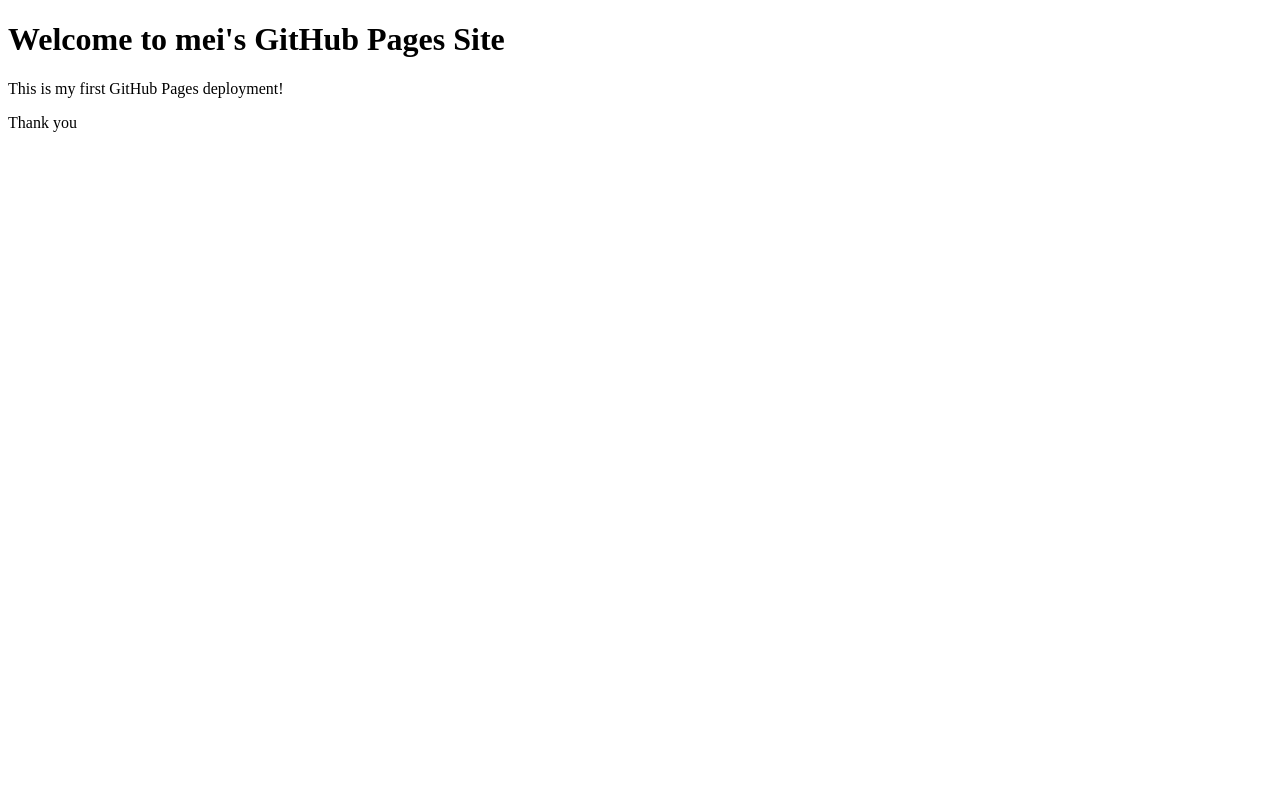
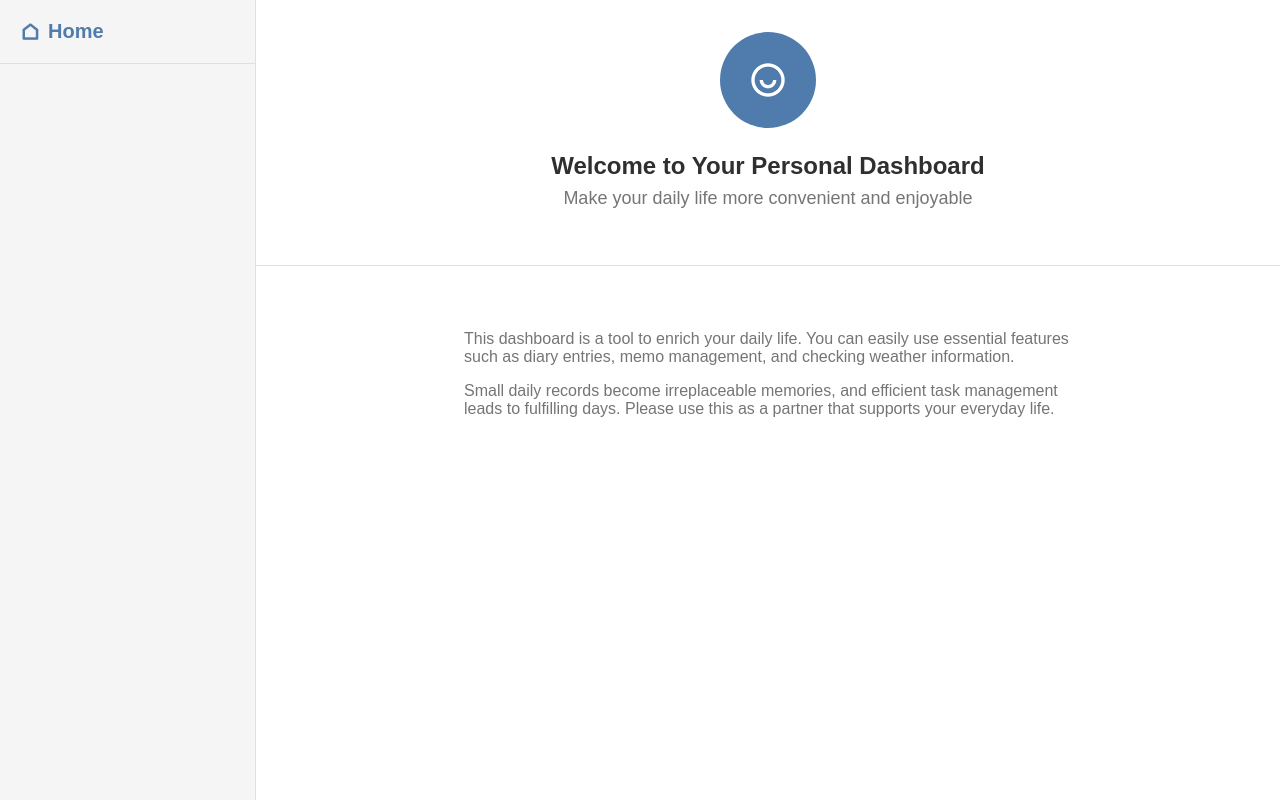
Before and after one commit to liofval/webapp, a plain HTML site: page index.html in a window 1280 px wide. Drawn offline with nearby package versions, Linux system fonts and the light colour scheme.

Commit message:
Add files via upload

```diff
--- a/index.html
+++ b/index.html
@@ -1,13 +1,46 @@
 <!DOCTYPE html>
 <html lang="en">
-<head>
-    <meta charset="UTF-8">
-    <meta name="viewport" content="width=device-width, initial-scale=1.0">
-    <title>My GitHub Pages Site</title>
-</head>
-<body>
-    <h1>Welcome to mei's GitHub Pages Site</h1>
-    <p>This is my first GitHub Pages deployment!</p>
-    <p>Thank you</p>
+  <head>
+    <meta charset="UTF-8" />
+    <meta name="viewport" content="width=device-width, initial-scale=1.0" />
+    <title>Dashboard</title>
+    <link rel="stylesheet" href="./style.css" />
+    <link href="https://cdn.jsdelivr.net/npm/remixicon@4.5.0/fonts/remixicon.css" rel="stylesheet" />
+  </head>
+  <body>
+  <div class="dashboard-container">
+  <aside class="sidebar">
+  <div class="sidebar-header">
+    <a href="#" class="sidebar-home">
+      <span class="ri-home-line"></span>
+      <span>Home</span>
+    </a>
+  </div>
+  </aside>
+  <main class="main-content">
+        <section class="content-section" id="home">
+          <header class="section-header">
+            <div class="profile-circle">
+              <span class="ri-user-smile-line"></span>
+            </div>
+            <h1 class="section-title">Welcome to Your Personal Dashboard</h1>
+            <p class="section-subtitle">
+              Make your daily life more convenient and enjoyable
+            </p>
+          </header>
+
+          <div class="section-body">
+            <div class="section-description">
+              <p>
+                This dashboard is a tool to enrich your daily life. You can easily use essential features such as diary entries, memo management, and checking weather information.
+              </p>
+              <p>
+                Small daily records become irreplaceable memories, and efficient task management leads to fulfilling days. Please use this as a partner that supports your everyday life.
+              </p>
+            </div>
+          </div>
+        </section>
+        </main>
+  </div>
 </body>
 </html>
--- /dev/null
+++ b/style.css
@@ -0,0 +1,107 @@
+/* ブラウザで設定されているスタイルのリセット・共通設定 */
+/* 消さないでください */
+*,
+*::before,
+*::after {
+  box-sizing: border-box;
+}
+body,
+h1,
+h2,
+h3,
+p,
+ul,
+li,
+form,
+input,
+textarea,
+select,
+button {
+  margin: 0;
+  padding: 0;
+  font-family: sans-serif;
+}
+
+ul {
+  list-style: none;
+}
+/* スタイルのリセット終了 */
+
+/* Sidebar Styles */
+.sidebar {
+  width: 256px;
+  background-color: #f5f5f5;
+  border-right: 1px solid #e0e0e0;
+  flex-shrink: 0; /* ウィンドウ幅を変えても縮まないようにするおまじないじゃ */
+}
+/* サイドバーとメインコンテンツを包むための要素のスタイルを書いてください */
+.dashboard-container {
+  display: flex;
+  height: 100vh;
+}
+
+/* サイドバーに関連するスタイルを書いてください */
+.sidebar-header {
+  padding: 20px;
+  border-bottom: 1px solid #e0e0e0;
+}
+.sidebar-home {
+  font-size: 1.25rem; /* 文字の大きさを少し大きくする */
+  font-weight: 600; /* 文字を少し太くする */
+  color: #4f7cac; /* 文字の色を変える */
+  display: flex; /* アイコンと文字を横並びにする魔法じゃ */
+  align-items: center; /* 横並びにしたものを上下中央に揃える */
+  gap: 8px; /* アイコンと文字の間に少し隙間をあける */
+  text-decoration: none; /* リンクの下線を消す */
+}
+
+/* メインコンテンツに関連するスタイルを書いてください */
+/* Main Content Styles */
+.main-content {
+  flex: 1;
+}
+.section-header {
+  background-color: #ffffff;
+  padding: 32px;
+  border-bottom: 1px solid #e0e0e0;
+  text-align: center;
+}
+.profile-circle {
+  width: 96px;
+  height: 96px;
+  background-color: #4f7cac;
+  border-radius: 50%;
+  display: flex;
+  align-items: center;
+  justify-content: center;
+  margin: 0 auto 24px; /* 円自体を左右中央に配置するおまじないじゃ */
+}
+.profile-circle span {
+  font-size: 2.5rem;
+  color: #ffffff;
+}
+.section-title {
+  font-size: 1.5rem;
+  font-weight: 600;
+  color: #2f2f2f;
+  margin-bottom: 8px;
+}
+.section-subtitle {
+  font-size: 1.125rem;
+  color: #757575;
+  margin-bottom: 24px;
+}
+.section-description {
+  max-width: 672px; /* これ以上は広がらないようにする */
+  margin: 0 auto; /* 中央に配置する */
+  color: #757575;
+  padding: 32px;
+}
+.section-description p {
+  margin-bottom: 16px;
+}
+
+/* セクション本文の余白調整 */
+.section-body {
+  padding: 32px;
+}
```
